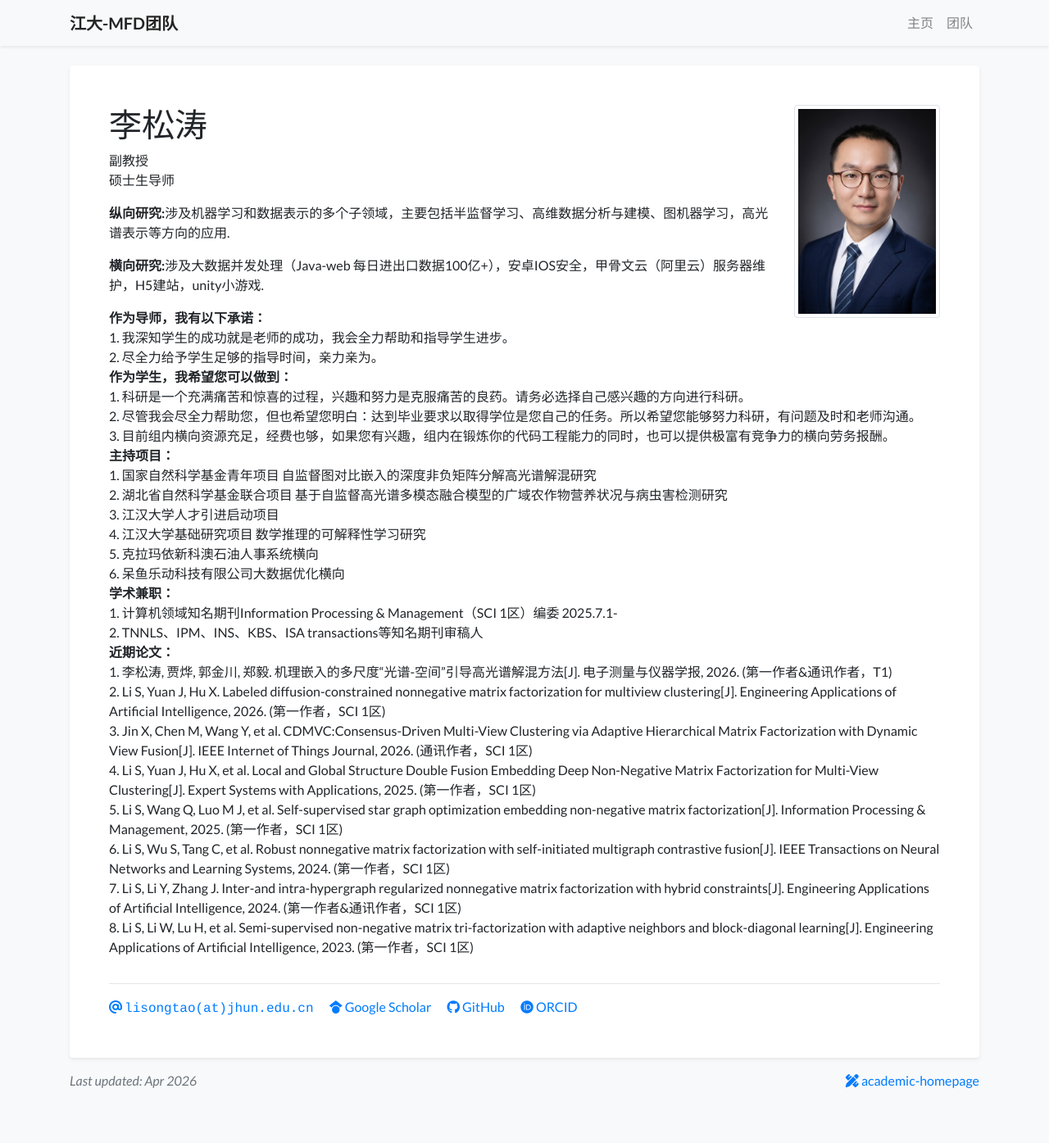
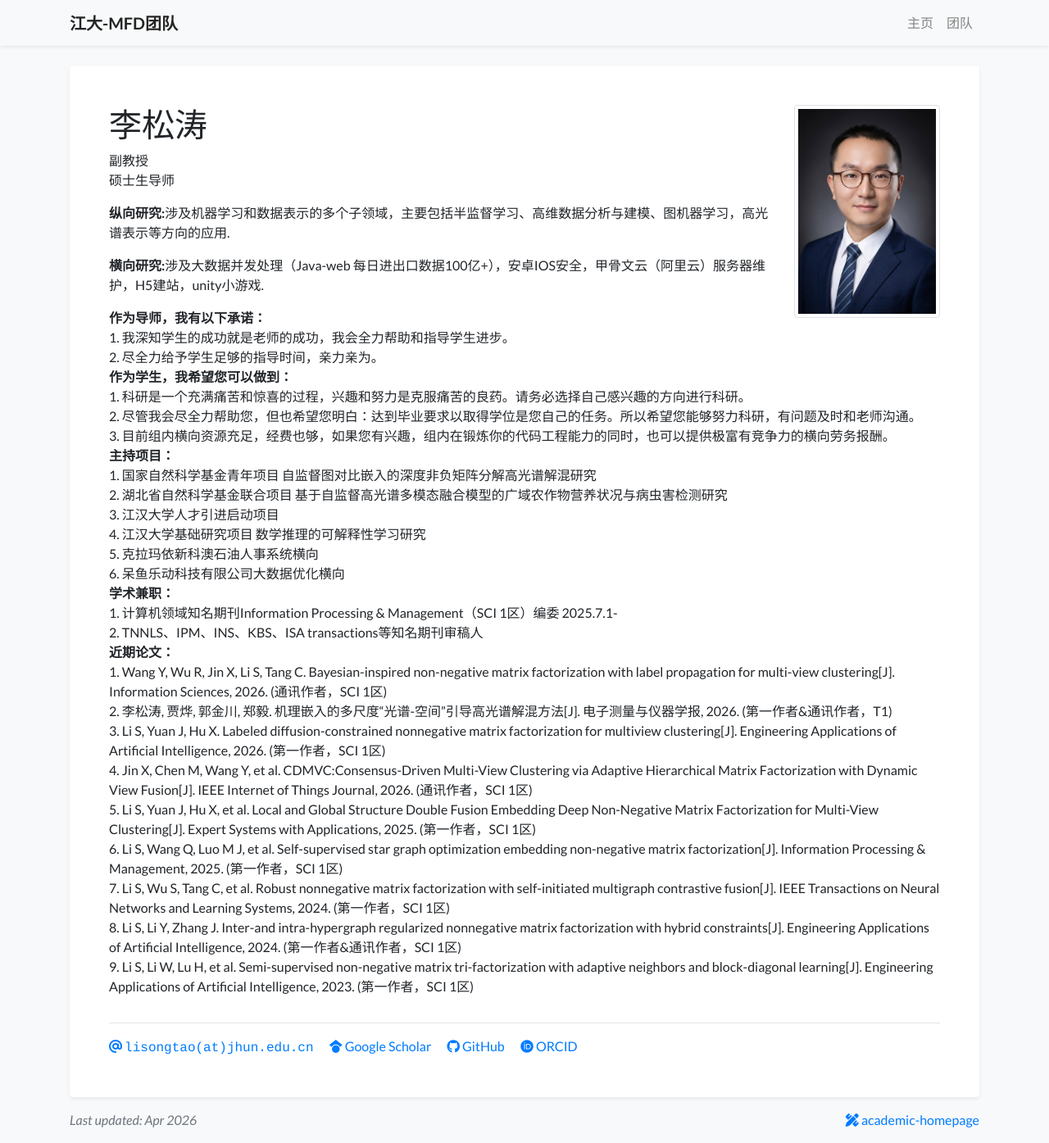
Before and after one commit to LstinWh/myself, a Jekyll site: the page built from index.html, in a window 1280 px wide and 1395 px high. Shown: the whole window at 82% size. Built offline with Jekyll 4.4.1, drawn with Linux system fonts in a browser that asks for light colours; nearby versions of some CDN libraries; a style sheet for code colours, icons or effects is not loaded.

Commit message:
Update profile.yml

```diff
--- a/_data/profile.yml
+++ b/_data/profile.yml
@@ -44,14 +44,15 @@
      1. 计算机领域知名期刊Information Processing & Management（SCI 1区）编委 2025.7.1- <br/>
      2. TNNLS、IPM、INS、KBS、ISA transactions等知名期刊审稿人<br/>
      <b>近期论文：</b><br/>
-     1. 李松涛, 贾烨, 郭金川, 郑毅. 机理嵌入的多尺度“光谱-空间”引导高光谱解混方法[J]. 电子测量与仪器学报, 2026. (第一作者&通讯作者，T1)<br/>
-     2. Li S, Yuan J, Hu X. Labeled diffusion-constrained nonnegative matrix factorization for multiview clustering[J]. Engineering Applications of Artificial Intelligence, 2026. (第一作者，SCI 1区)<br/>
-     3. Jin X, Chen M, Wang Y, et al. CDMVC:Consensus-Driven Multi-View Clustering via Adaptive Hierarchical Matrix Factorization with Dynamic View Fusion[J]. IEEE Internet of Things Journal, 2026. (通讯作者，SCI 1区)<br/>
-     4. Li S, Yuan J, Hu X, et al. Local and Global Structure Double Fusion Embedding Deep Non-Negative Matrix Factorization for Multi-View Clustering[J]. Expert Systems with Applications, 2025. (第一作者，SCI 1区)<br/>
-     5. Li S, Wang Q, Luo M J, et al. Self-supervised star graph optimization embedding non-negative matrix factorization[J]. Information Processing & Management, 2025. (第一作者，SCI 1区)<br/>
-     6. Li S, Wu S, Tang C, et al. Robust nonnegative matrix factorization with self-initiated multigraph contrastive fusion[J]. IEEE Transactions on Neural Networks and Learning Systems, 2024. (第一作者，SCI 1区)<br/>
-     7. Li S, Li Y, Zhang J. Inter-and intra-hypergraph regularized nonnegative matrix factorization with hybrid constraints[J]. Engineering Applications of Artificial Intelligence, 2024. (第一作者&通讯作者，SCI 1区)<br/>
-     8. Li S, Li W, Lu H, et al. Semi-supervised non-negative matrix tri-factorization with adaptive neighbors and block-diagonal learning[J]. Engineering Applications of Artificial Intelligence, 2023. (第一作者，SCI 1区)<br/>
+     1. Wang Y, Wu R, Jin X, Li S, Tang C. Bayesian-inspired non-negative matrix factorization with label propagation for multi-view clustering[J]. Information Sciences, 2026.  (通讯作者，SCI 1区)<br/>
+     2. 李松涛, 贾烨, 郭金川, 郑毅. 机理嵌入的多尺度“光谱-空间”引导高光谱解混方法[J]. 电子测量与仪器学报, 2026. (第一作者&通讯作者，T1)<br/>
+     3. Li S, Yuan J, Hu X. Labeled diffusion-constrained nonnegative matrix factorization for multiview clustering[J]. Engineering Applications of Artificial Intelligence, 2026. (第一作者，SCI 1区)<br/>
+     4. Jin X, Chen M, Wang Y, et al. CDMVC:Consensus-Driven Multi-View Clustering via Adaptive Hierarchical Matrix Factorization with Dynamic View Fusion[J]. IEEE Internet of Things Journal, 2026. (通讯作者，SCI 1区)<br/>
+     5. Li S, Yuan J, Hu X, et al. Local and Global Structure Double Fusion Embedding Deep Non-Negative Matrix Factorization for Multi-View Clustering[J]. Expert Systems with Applications, 2025. (第一作者，SCI 1区)<br/>
+     6. Li S, Wang Q, Luo M J, et al. Self-supervised star graph optimization embedding non-negative matrix factorization[J]. Information Processing & Management, 2025. (第一作者，SCI 1区)<br/>
+     7. Li S, Wu S, Tang C, et al. Robust nonnegative matrix factorization with self-initiated multigraph contrastive fusion[J]. IEEE Transactions on Neural Networks and Learning Systems, 2024. (第一作者，SCI 1区)<br/>
+     8. Li S, Li Y, Zhang J. Inter-and intra-hypergraph regularized nonnegative matrix factorization with hybrid constraints[J]. Engineering Applications of Artificial Intelligence, 2024. (第一作者&通讯作者，SCI 1区)<br/>
+     9. Li S, Li W, Lu H, et al. Semi-supervised non-negative matrix tri-factorization with adaptive neighbors and block-diagonal learning[J]. Engineering Applications of Artificial Intelligence, 2023. (第一作者，SCI 1区)<br/>
   </p>
 
 portrait_url: /assets/images/photos/portrait.jpg
```
